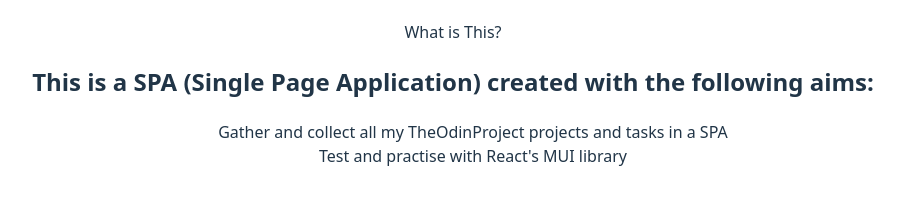
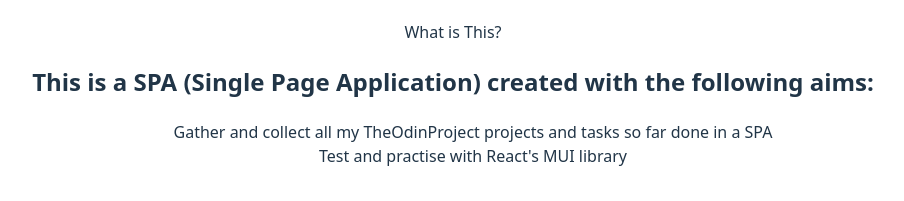
Before and after one commit to wildfireOfMine/MyOdinPath, a React (Vite) app: page / in a window 1280 px wide. Shown: the part 1100-1301 px from the top of the page, without its empty margins (207-1111 px from the left). Built offline with nearby package versions, Linux system fonts and the light colour scheme; no server answers.

Commit message:
Modified some info

```diff
--- a/src/components/MyIdea.jsx
+++ b/src/components/MyIdea.jsx
@@ -8,7 +8,7 @@
           <li>What is This?
             <h2>This is a SPA (Single Page Application) created with the following aims:</h2>
             <ul>
-              <li>Gather and collect all my TheOdinProject projects and tasks in a SPA</li>
+              <li>Gather and collect all my TheOdinProject projects and tasks so far done in a SPA</li>
               <li>Test and practise with React's MUI library</li>
             </ul>
           </li>
--- a/src/styles/App.css
+++ b/src/styles/App.css
@@ -6,8 +6,8 @@
 }
 
 img{
-  width: 20px;
-  height: 20px;
+  width: 90px;
+  height: 90px;
 }
 
 .containerAnimation{
```
